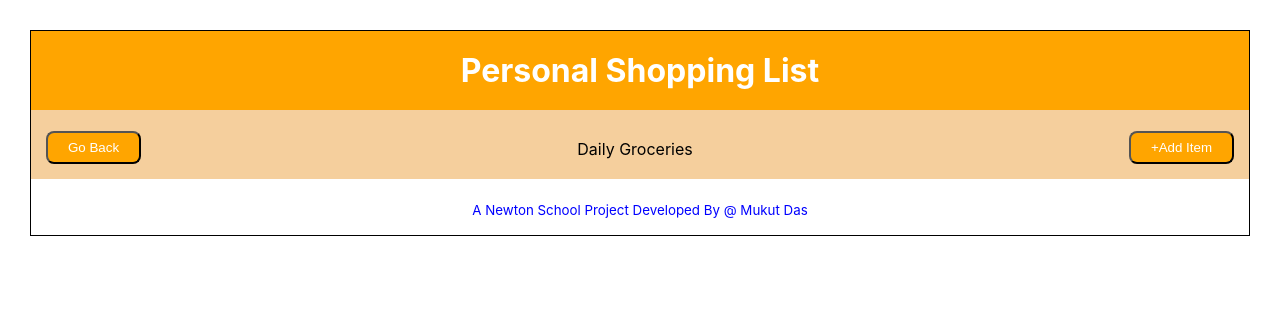
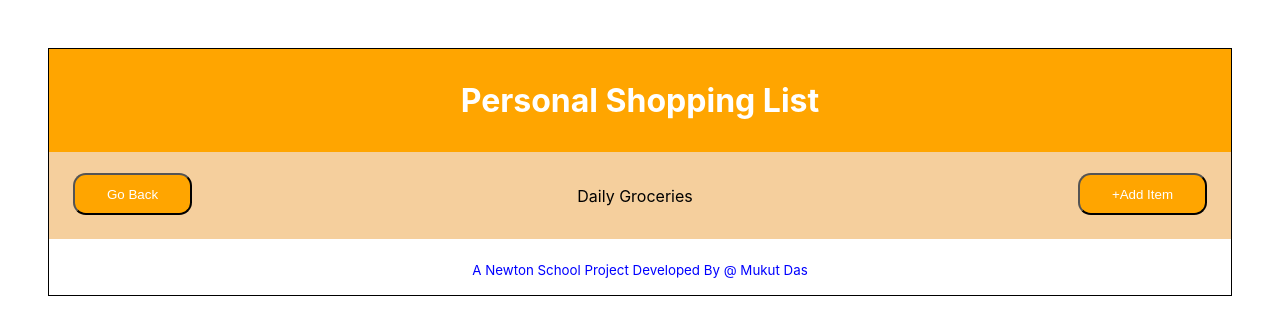
Before and after one commit to DasMukut/ShoppingListFinal, a React (Create React App) app: page / in a window 1280 px wide. Shown: the top 334 px of the page. Built offline with nearby package versions, Linux system fonts and the light colour scheme.

Commit message:
Update ItemList.css

```diff
--- a/src/components/ItemList.css
+++ b/src/components/ItemList.css
@@ -6,14 +6,14 @@ body {
 
   .wrapper {
     border: 1px solid;
-    margin: 30px;
+    margin: 3.0rem;
   }
 
   .main h1 {
     background-color: orange;
     color: white;
     text-align: center;
-    padding: 20px;
+    padding: 2.0rem;
     max-height: 50%;
     margin-top: 0px;
   }
@@ -23,19 +23,19 @@ body {
   .header_btn {
     display: flex;
     justify-content: space-between;
-    padding: 15px;
+    padding: 1.5rem;
     max-height: 50%;
     padding-top: 0px;
   }
 
   .btn {
-    border-radius: 8px;
+    border-radius: 0.8rem;
     background-color: orange;
-    padding: 7px 20px;
+    padding: 0.7rem 2.0rem;
     color: white;
   }
   span {
-    padding-top: 8px;
+    padding-top: 0.8rem;
   }
   .btn:hover {
     color: darkorange;
```
